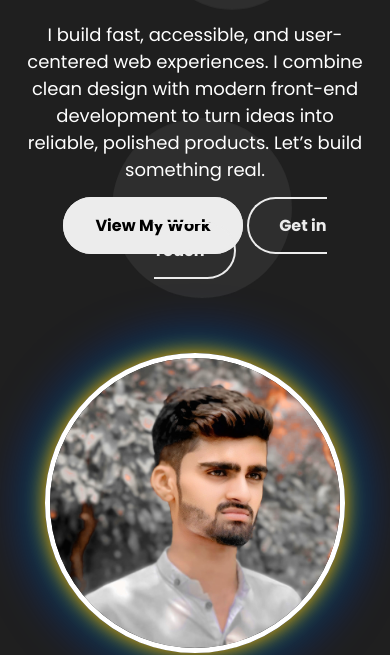
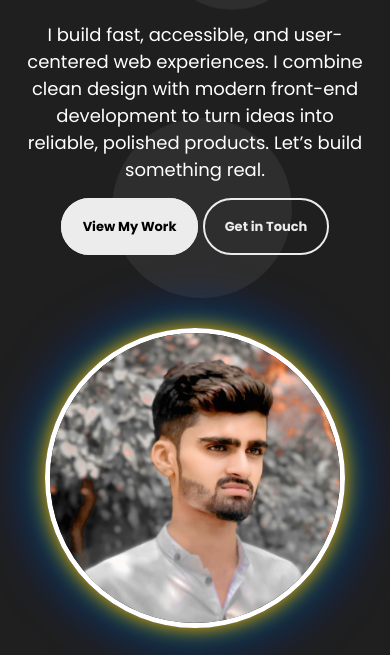
Before and after one commit to aamir569696/personal-website, a plain HTML site: page index.html in a window 390 px wide. Shown: the part 227-882 px from the top of the page. Drawn offline with nearby package versions, Linux system fonts and the light colour scheme.

Commit message:
Updated project changes

```diff
--- a/_sections.scss
+++ b/_sections.scss
@@ -30,11 +30,14 @@
     .btn1 {
       @include btn();
       background-color: var(--btn-bg);
+      background-color: rebeccapurple;
+      padding: 17px 20px;
     }
     .btn2 {
       @include btn();
       color: var(--text-color);
       transition: all 0.4s ease;
+       padding: 17px 20px;
       &:hover {
         background-color: var(--btn-bg);
         color: var(--bg-color);
@@ -839,6 +842,12 @@ footer {
     text-align: center;
     display: block;
   }
+  .hero-parent .hero-left .btn1{
+    padding: 7px 10px;
+  }
+  .hero-parent .hero-left .btn2{
+    padding: 7px 10px;
+  }
 }
 
 .sidebar .sidebox{
--- a/index.html
+++ b/index.html
@@ -107,12 +107,12 @@
               <a
                 class="btn1"
                 data-aos="zoom-in"
-                style="color: black"
+                style="color: black; padding: 17px 20px; font-size: 13px;"
                 target="_blank"
                 href="https://aamir569696.github.io/Portfolio-website/"
                 >View My Work</a
               >
-              <a href="#contact" class="btn2" data-aos="zoom-in"
+              <a href="#contact" style="padding: 17px 20px; font-size: 13px;" class="btn2" data-aos="zoom-in"
                 >Get in Touch</a
               >
             </div>
```
